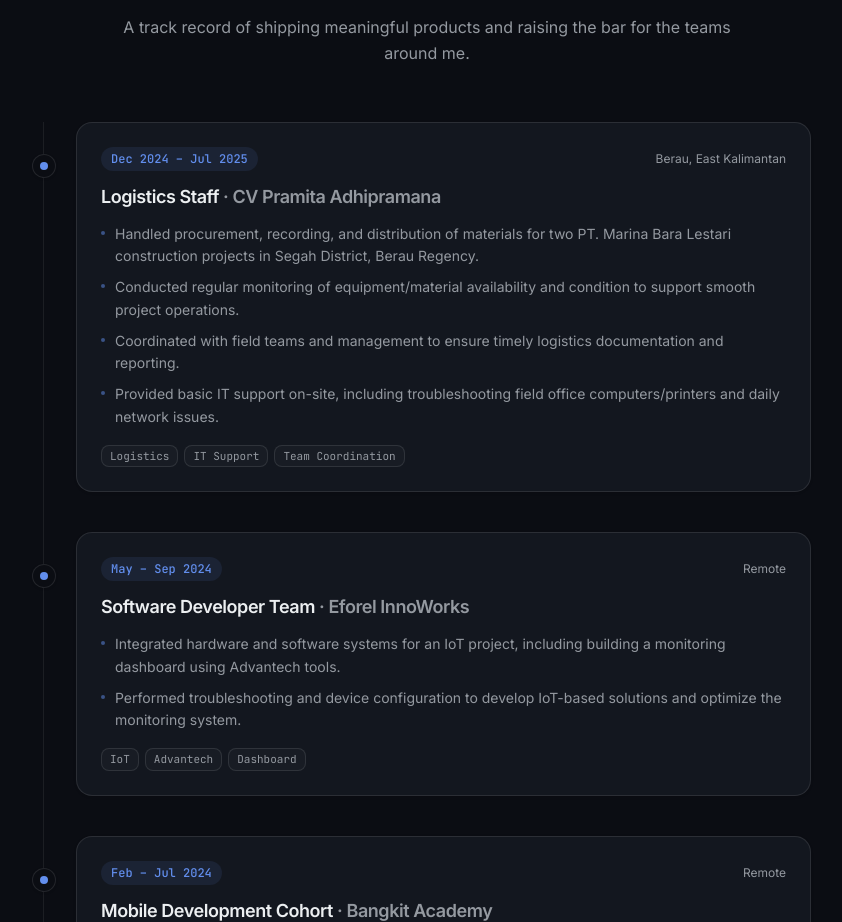
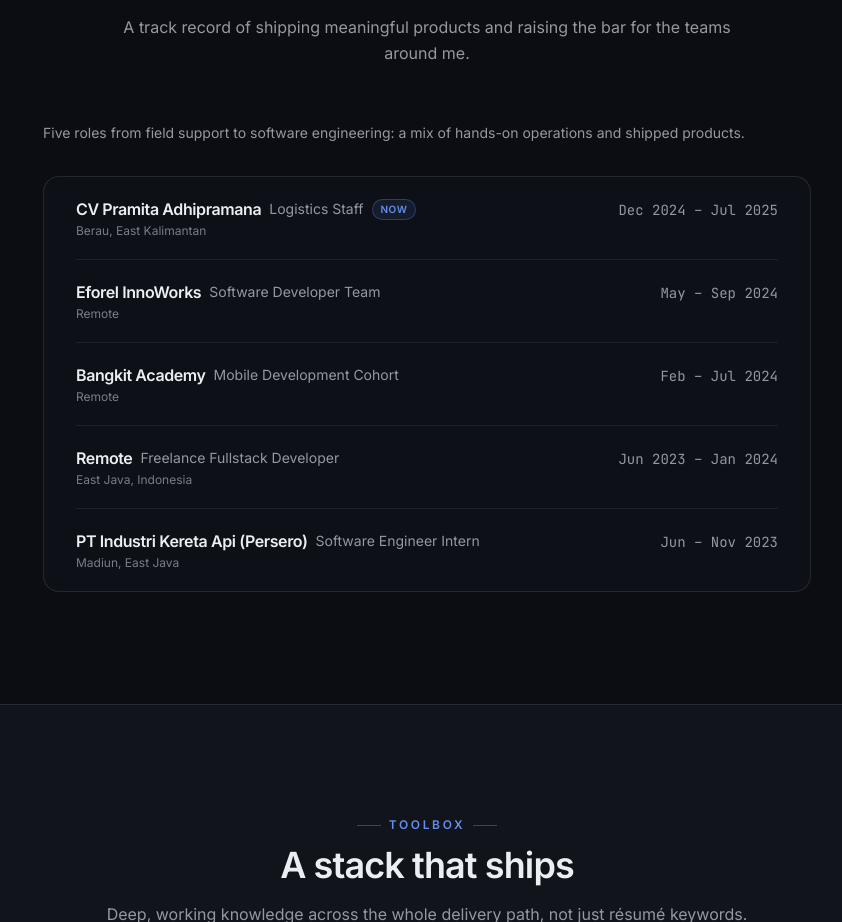
Before and after one commit to hafizhsul/stunning-website-porto, a React (Vite) app: page / in a window 1280 px wide. Shown: the part 4040-4962 px from the top of the page, without its empty margins (213-1055 px from the left). Built offline with nearby package versions, Linux system fonts and the light colour scheme.

Commit message:
feat: Experience — compact ruled list with company/title/period

```diff
--- a/src/data/content.ts
+++ b/src/data/content.ts
@@ -62,6 +62,8 @@
   "exp.title": "Where I've worked",
   "exp.desc":
     "A track record of shipping meaningful products and raising the bar for the teams around me.",
+  "exp.lede": "Five roles from field support to software engineering: a mix of hands-on operations and shipped products.",
+  "exp.now": "Now",
   "skills.eyebrow": "Toolbox",
   "skills.title": "A stack that ships",
   "skills.desc":
@@ -130,6 +132,8 @@
   "exp.title": "Riwayat kerja",
   "exp.desc":
     "Urut dari yang terbaru: kombinasi peran operasional/IT support dan pengembangan software.",
+  "exp.lede": "Lima peran dari dukungan lapangan hingga software engineering: perpaduan operasi hands-on dan produk yang dirilis.",
+  "exp.now": "Sekarang",
   "skills.eyebrow": "Perangkat",
   "skills.title": "Kemampuan",
   "skills.desc":
--- a/src/pages/Landing.tsx
+++ b/src/pages/Landing.tsx
@@ -1209,50 +1209,41 @@
         />
 
         <div className="mx-auto max-w-3xl">
-          <ol className="relative space-y-10 border-l border-border/70 pl-8">
-            {EXPERIENCE.map((job, i) => (
-              <li key={job.company} className="relative">
-                <span className="absolute -left-11 top-8 grid size-6 place-items-center rounded-full border bg-background shadow-sm">
-                  <span className="size-2 rounded-full bg-primary" />
-                </span>
-                <Reveal delay={i * 0.06}>
-                <div className="group rounded-2xl border bg-card p-6 shadow-sm transition-all duration-300 hover:-translate-y-0.5 hover:border-primary/30 hover:shadow-lg hover:shadow-primary/5">
-                  <div className="flex flex-wrap items-center justify-between gap-2">
-                    <span className="rounded-full bg-primary/10 px-2.5 py-1 font-mono text-xs font-medium text-primary">
-                      {pick(job.period)}
-                    </span>
-                    <span className="text-xs text-muted-foreground">{pick(job.location)}</span>
+          <p className="mb-8 text-pretty text-sm leading-relaxed text-muted-foreground">
+            {t("exp.lede")}
+          </p>
+          <ul className="divide-y divide-border/70 rounded-2xl border bg-card/40 px-6 sm:px-8">
+            {EXPERIENCE.map((job, i) => {
+              const isCurrent = i === 0;
+              return (
+                <li
+                  key={job.company}
+                  aria-current={isCurrent ? "true" : undefined}
+                  className="flex flex-col gap-1 py-5 transition-colors hover:bg-muted/30 sm:flex-row sm:items-baseline sm:justify-between sm:gap-x-6"
+                >
+                  <div className="min-w-0">
+                    <div className="flex flex-wrap items-center gap-x-2 gap-y-0.5">
+                      <h3 className="font-semibold tracking-tight text-foreground">
+                        {job.company}
+                      </h3>
+                      <p className="text-sm text-muted-foreground">{pick(job.role)}</p>
+                      {isCurrent && (
+                        <span className="rounded-full border border-primary/30 bg-primary/10 px-2 py-0.5 text-[10px] font-semibold uppercase tracking-wider text-primary">
+                          {t("exp.now")}
+                        </span>
+                      )}
+                    </div>
+                    <p className="mt-0.5 text-xs text-muted-foreground/80">
+                      {pick(job.location)}
+                    </p>
                   </div>
-                  <h3 className="mt-3 text-lg font-semibold tracking-tight">
-                    {pick(job.role)}
-                    <span className="text-muted-foreground"> · {job.company}</span>
-                  </h3>
-                  <ul className="mt-3 space-y-2">
-                    {job.points.map((point, i) => (
-                      <li
-                        key={i}
-                        className="flex gap-2.5 text-sm leading-relaxed text-muted-foreground"
-                      >
-                        <span className="mt-2 size-1 shrink-0 rounded-full bg-primary/50" />
-                        {pick(point)}
-                      </li>
-                    ))}
-                  </ul>
-                  <div className="mt-4 flex flex-wrap gap-1.5">
-                    {job.tags.map((tag, i) => (
-                      <span
-                        key={i}
-                        className="rounded-md border bg-muted/40 px-2 py-0.5 font-mono text-[11px] text-muted-foreground"
-                      >
-                        {pick(tag)}
-                      </span>
-                    ))}
-                  </div>
-                </div>
-                </Reveal>
-              </li>
-            ))}
-          </ol>
+                  <span className="shrink-0 font-mono text-sm tabular-nums text-muted-foreground sm:text-right">
+                    {pick(job.period)}
+                  </span>
+                </li>
+              );
+            })}
+          </ul>
         </div>
       </div>
     </section>
```
